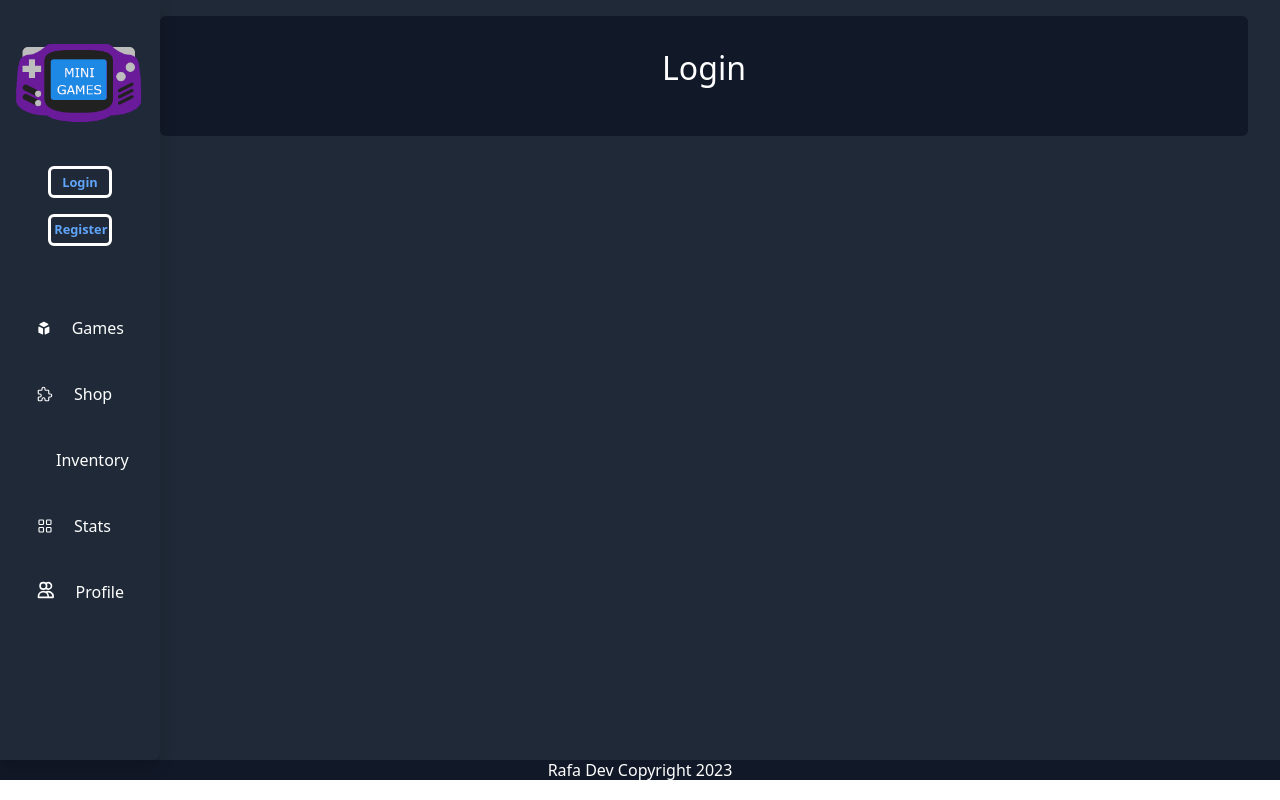
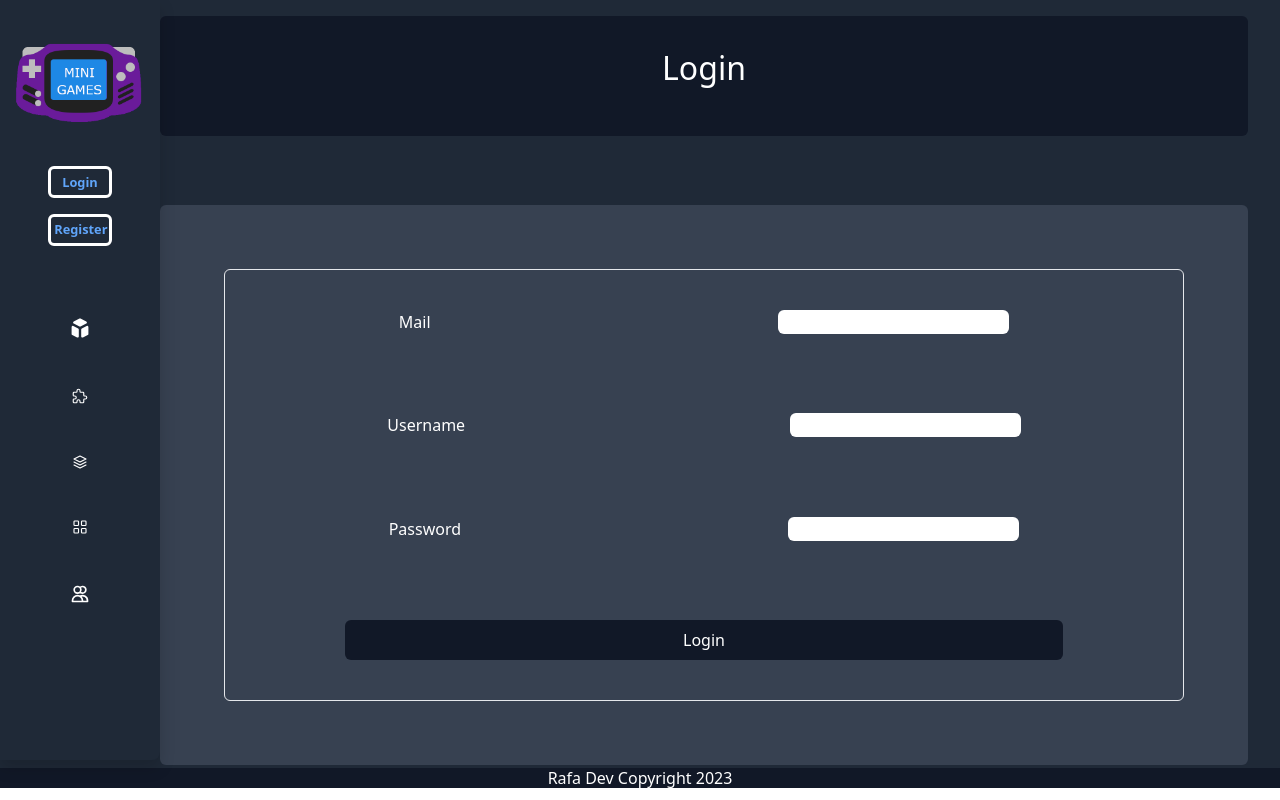
Before and after one commit to Rafaelpereztercero/minigames, a Vue app: page /profile in a window 1280 px wide. Both pictures are taken after a click on the element "Login". Built offline with nearby package versions, Linux system fonts and the light colour scheme.

Commit message:
Login / Register base

```diff
--- a/src/components/aside.vue
+++ b/src/components/aside.vue
@@ -38,18 +38,18 @@ export default {
 
         <div class="flex flex-no-wrap flex-col justify-between h-[20rem] mt-[3rem]">
           <div v-on:click="load('Games')"
-            class=" hover:bg-gray-900 rounded p-[1rem] cursor-pointer self-center justfy-between w-[75%] text-white flex items-center ">
-            <svg class="w-6 h-6 fill-current inline-block self-center" fill="currentColor" viewBox="0 0 20 20" width="18"
+            class=" hover:bg-gray-900 rounded p-[1rem] cursor-pointer self-center jsutify-center mx:justfy-between w-[75%] text-white flex items-center ">
+            <svg class="mx:w-6 w-full h-6 fill-current inline-block self-center" fill="currentColor" viewBox="0 0 20 20" width="18"
               xmlns="http://www.w3.org/2000/svg">
               <path
                 d="M11 17a1 1 0 001.447.894l4-2A1 1 0 0017 15V9.236a1 1 0 00-1.447-.894l-4 2a1 1 0 00-.553.894V17zM15.211 6.276a1 1 0 000-1.788l-4.764-2.382a1 1 0 00-.894 0L4.789 4.488a1 1 0 000 1.788l4.764 2.382a1 1 0 00.894 0l4.764-2.382zM4.447 8.342A1 1 0 003 9.236V15a1 1 0 00.553.894l4 2A1 1 0 009 17v-5.764a1 1 0 00-.553-.894l-4-2z">
               </path>
             </svg>
 
-            <div class="self-center items-center ml-[20px]">Games</div>
+            <div class="self-center items-center ml-[20px] hidden mx:inline hidden">Games</div>
           </div>
-          <div v-on:click="load('Shop')"  class="hover:bg-gray-900 rounded p-[1rem]   cursor-pointer self-center justfy-between w-[75%] text-white flex">
-            <svg xmlns="http://www.w3.org/2000/svg" class="icon icon-tabler icon-tabler-puzzle self-center" width="18"
+          <div v-on:click="load('Shop')"  class="hover:bg-gray-900 rounded p-[1rem] cursor-pointer self-center jsutify-center mx:justify-between w-[75%] text-white flex items-center">
+            <svg xmlns="http://www.w3.org/2000/svg" class="icon icon-tabler icon-tabler-puzzle self-center w-full mx:w-[1rem]"
               height="18" viewBox="0 0 24 24" stroke-width="1.5" stroke="currentColor" fill="none"
               stroke-linecap="round" stroke-linejoin="round">
               <path stroke="none" d="M0 0h24v24H0z"></path>
@@ -57,11 +57,11 @@ export default {
                 d="M4 7h3a1 1 0 0 0 1 -1v-1a2 2 0 0 1 4 0v1a1 1 0 0 0 1 1h3a1 1 0 0 1 1 1v3a1 1 0 0 0 1 1h1a2 2 0 0 1 0 4h-1a1 1 0 0 0 -1 1v3a1 1 0 0 1 -1 1h-3a1 1 0 0 1 -1 -1v-1a2 2 0 0 0 -4 0v1a1 1 0 0 1 -1 1h-3a1 1 0 0 1 -1 -1v-3a1 1 0 0 1 1 -1h1a2 2 0 0 0 0 -4h-1a1 1 0 0 1 -1 -1v-3a1 1 0 0 1 1 -1">
               </path>
             </svg>
-            <div class="self-center items-center ml-[20px]">Shop</div>
+            <div class="self-center items-center text-center  mx:inline hidden ">Shop</div>
 
           </div>
-          <div  v-on:click="load('Inventory')" class="hover:bg-gray-900 rounded p-[1rem] cursor-pointer self-center justfy-between w-[75%] text-white flex">
-            <svg xmlns="http://www.w3.org/2000/svg" class="icon icon-tabler icon-tabler-stack self-center" width="18"
+          <div  v-on:click="load('Inventory')" class="hover:bg-gray-900 rounded p-[1rem] cursor-pointer self-center justify-center mx:justify-between w-[75%] text-white flex">
+            <svg xmlns="http://www.w3.org/2000/svg" class="icon icon-tabler icon-tabler-stack self-center w-full mx:w-[1rem]"
               height="18" viewBox="0 0 24 24" stroke-width="1.5" stroke="currentColor" fill="none"
               stroke-linecap="round" stroke-linejoin="round">
               <path stroke="none" d="M0 0h24v24H0z"></path>
@@ -69,10 +69,10 @@ export default {
               <polyline points="4 12 12 16 20 12"></polyline>
               <polyline points="4 16 12 20 20 16"></polyline>
             </svg>
-            <div class="self-center items-center ml-[20px]">Inventory</div>
+            <div class="self-center items-center text-center ml-[20px] mx:inline hidden">Inventory</div>
           </div>
-          <div  v-on:click="load('Stats')" class="hover:bg-gray-900 rounded p-[1rem] cursor-pointer justfy-between w-[75%] self-center text-white flex">
-            <svg xmlns="http://www.w3.org/2000/svg" class="icon icon-tabler icon-tabler-grid self-center" width="18"
+          <div  v-on:click="load('Stats')" class="hover:bg-gray-900 rounded p-[1rem] cursor-pointer  justify-center mx:justify-between w-[75%] self-center text-white flex w-full">
+            <svg xmlns="http://www.w3.org/2000/svg" class="icon icon-tabler icon-tabler-grid self-center"
               height="18" viewBox="0 0 24 24" stroke-width="1.5" stroke="currentColor" fill="none"
               stroke-linecap="round" stroke-linejoin="round">
               <path stroke="none" d="M0 0h24v24H0z"></path>
@@ -81,17 +81,17 @@ export default {
               <rect x="4" y="14" width="6" height="6" rx="1"></rect>
               <rect x="14" y="14" width="6" height="6" rx="1"></rect>
             </svg>
-            <div class="self-center items-center ml-[20px]">Stats</div>
+            <div class=" mx:inline hidden">Stats</div>
           </div>
 
-          <div v-on:click="load('Profile')" id="Profile" class="hover:bg-gray-900 justfy-between w-[75%] rounded p-[1rem] cursor-pointer self-center text-white flex">
+          <div v-on:click="load('Profile')" id="Profile" class="hover:bg-gray-900  justify-center mx:justify-between w-[75%] rounded p-[1rem] cursor-pointer self-center text-white flex w-full">
             <svg class="w-5 h-5" fill="none" stroke="currentColor" viewBox="0 0 24 24"
               xmlns="http://www.w3.org/2000/svg">
               <path stroke-linecap="round" stroke-linejoin="round" stroke-width="2"
                 d="M12 4.354a4 4 0 110 5.292M15 21H3v-1a6 6 0 0112 0v1zm0 0h6v-1a6 6 0 00-9-5.197M13 7a4 4 0 11-8 0 4 4 0 018 0z">
               </path>
             </svg>
-            <div class="self-center items-center ml-[20px]">Profile</div>
+            <div class="self-center items-center text-center ml-[20px] mx:inline hidden">Profile</div>
           </div>
 
         </div>
@@ -100,7 +100,7 @@ export default {
 
     </div>
 
-    <div class=" text-white flex items-center justify-center text-center bg-gray-900 w-[100vw] h-[20px]"> Rafa Dev
+    <div class=" text-white flex items-center mt-[0.5rem] justify-center text-center bg-gray-900 w-[100vw] h-[20px]"> Rafa Dev
      Copyright 2023</div>
 
   </div>
--- a/src/views/LoginView.vue
+++ b/src/views/LoginView.vue
@@ -8,9 +8,26 @@ import asideX from '../components/aside.vue'
 
               </asideX>
 
-  <div class="mt-[10%] flex col-start-2 row-start-1 row-end-1 justify-center items-center rounded bg-gray-900 w-[85vw] h-[15vh]">
+              <div
+                     class="mt-[10%] flex col-start-2 row-start-1 row-end-1 justify-center items-center rounded bg-gray-900 w-[85vw] h-[15vh]">
                      <p class="self-center text-[2rem] text-[white]">Login</p>
 
+              </div>
+              <div
+                     class="flex  flex-col self-center col-start-2 col-end-3 row-start-2 row-end-2 justify-around p-[4rem] items-center rounded bg-gray-700 w-[85vw] h-[70vh]">
+
+                     <form class="border-[1px] flex flex-col justify-around align-between text-[white] rounded h-full w-full ">
+                            <label class="flex w-full justify-around" for="mail">Mail
+                                   <input class="rounded" type="mail" id="mail">
+                            </label>
+                            <label class="flex w-full justify-around" for="mail">Username
+                                   <input  class="rounded" type="text" id="username">
+                            </label>
+                            <label class="flex w-full justify-around" for="password">Password
+                                   <input class="rounded" type="password" id="password">
+                            </label>
+                            <button  class=" cursor-pointer hover:text-black transition duration-800 ease-in-out hover:bg-white rounded w-[75%] self-center h-[2.5rem] bg-gray-900 text-[white]">Login</button>
+                     </form>
               </div>
        </div>
 
--- a/src/views/RegisterView.vue
+++ b/src/views/RegisterView.vue
@@ -12,6 +12,22 @@ import asideX from '../components/aside.vue'
          <p class="self-center text-[2rem] text-[white]">Register</p>
 
   </div>
+  <div
+                     class="flex  flex-col self-center col-start-2 col-end-3 row-start-2 row-end-2 justify-around p-[4rem] items-center rounded bg-gray-700 w-[85vw] h-[70vh]">
+
+                     <form class="border-[1px] flex flex-col justify-around align-between text-[white] rounded h-full w-full ">
+                            <label class="flex w-full justify-around" for="mail">Mail
+                                   <input class="rounded" type="mail" id="mail">
+                            </label>
+                            <label class="flex w-full justify-around" for="mail">Username
+                                   <input  class="rounded" type="text" id="username">
+                            </label>
+                            <label class="flex w-full justify-around" for="password">Password
+                                   <input class="rounded" type="password" id="password">
+                            </label>
+                            <button  class=" cursor-pointer hover:text-black transition duration-800 ease-in-out hover:bg-white rounded w-[75%] self-center h-[2.5rem] bg-gray-900 text-[white]">Register</button>
+                     </form>
+              </div>
   </div>
 
 </template>
```
Lines whose indentation alone changed are shown as unchanged.
